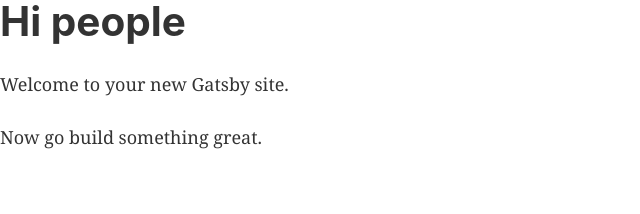
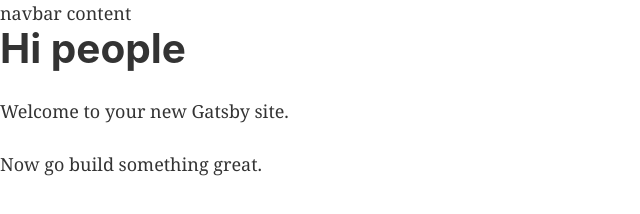
Before and after one commit to basiccreation/cupAjoe, a Gatsby site: page / in a window 1280 px wide. Shown: the whole page, without its empty margins (0-640 px from the left). Built offline with nearby package versions, Linux system fonts and the light colour scheme; Gatsby itself is replaced by a stand-in of ours.

Commit message:
added Navbar file and in layout.js

```diff
--- /dev/null
+++ b/src/components/globals/Navbar.js
@@ -0,0 +1,7 @@
+import React, { Component } from "react"
+
+export default class Navbar extends Component {
+  render() {
+    return <div>navbar content</div>
+  }
+}
--- a/src/components/layout.js
+++ b/src/components/layout.js
@@ -10,8 +10,13 @@
 import { StaticQuery, graphql } from "gatsby"
 import "./bootstrap.min.css"
 import "./layout.css"
-
-const Layout = ({ children }) => <>{children}</>
+import Navbar from "./Globals/Navbar"
+const Layout = ({ children }) => (
+  <>
+    <Navbar />
+    {children}
+  </>
+)
 Layout.propTypes = {
   children: PropTypes.node.isRequired,
 }
```
